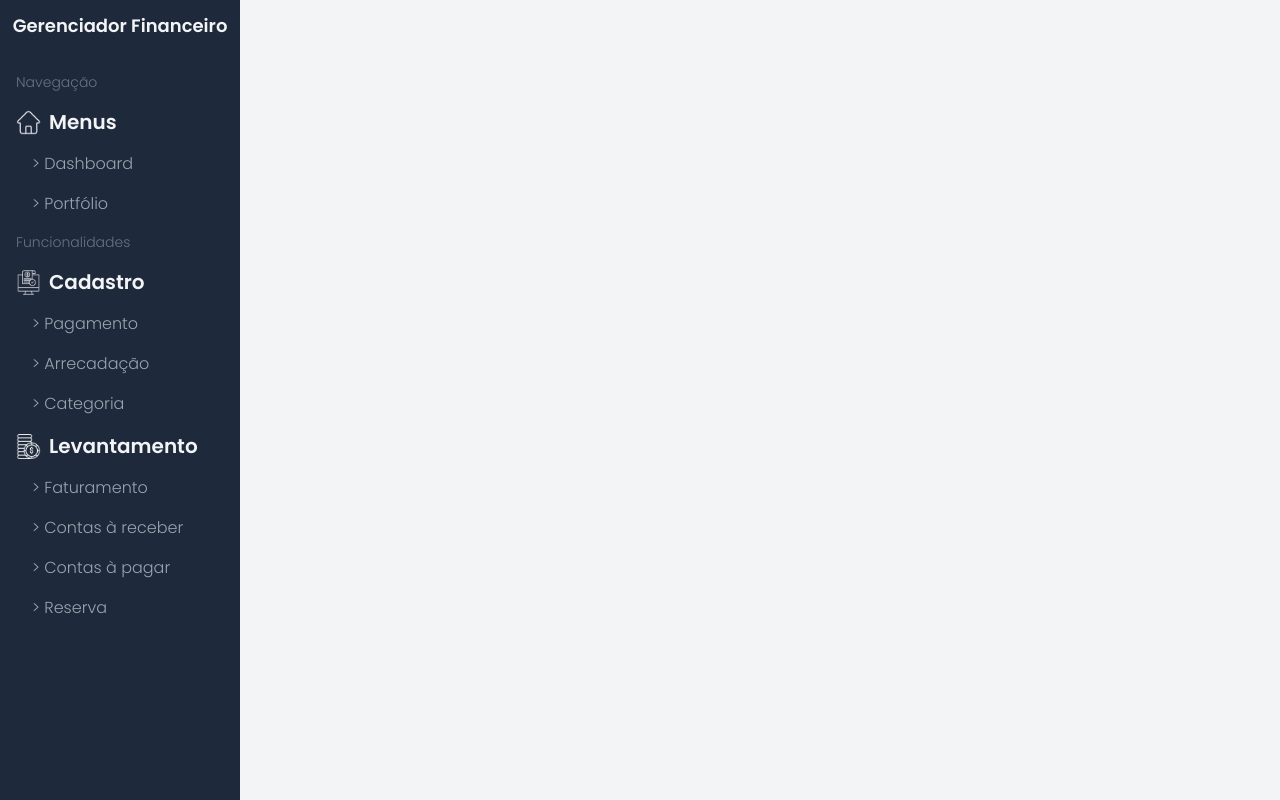
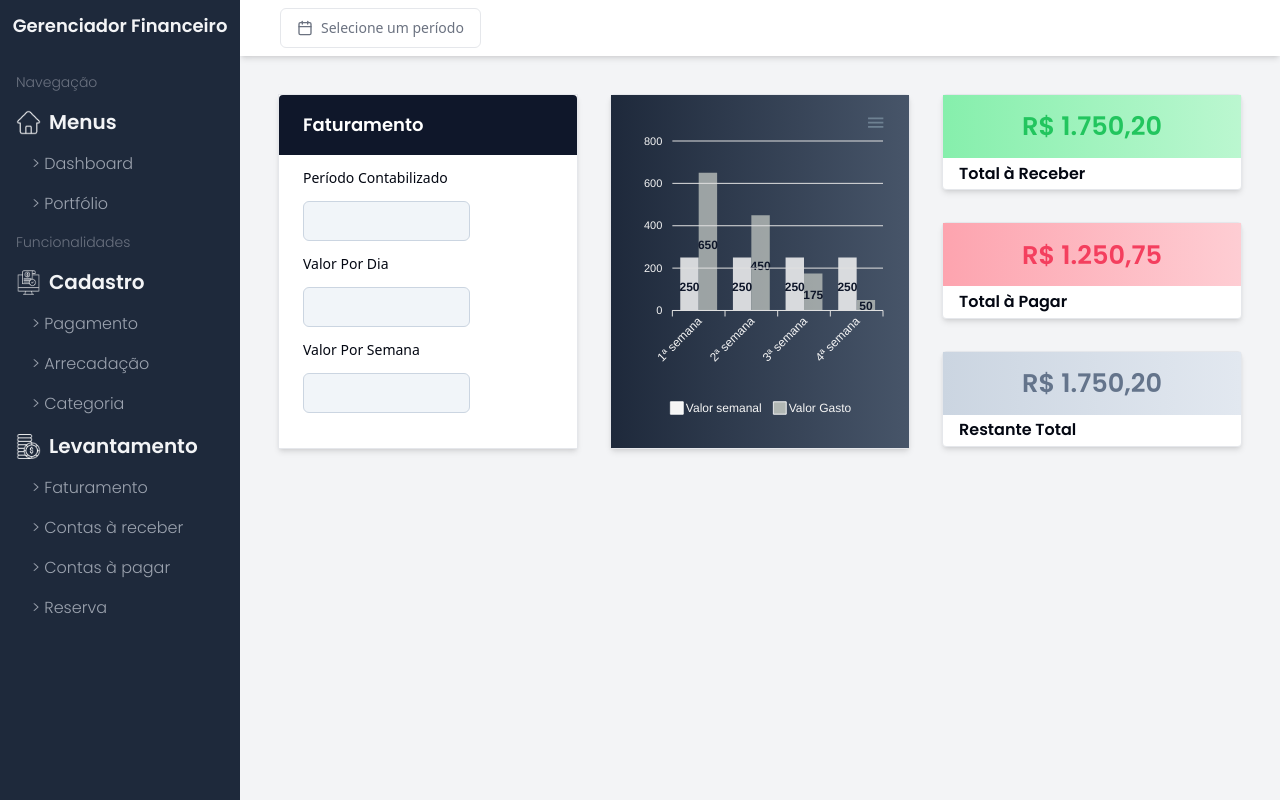
Before and after one commit to taynanhott/financial-manager, a Next.js app: page /gerenciar/levantamento/faturamento in a window 1280 px wide. Built offline with nearby package versions, Linux system fonts and the light colour scheme.

Commit message:
finalization of the base version of the menu layouts

```diff
--- a/src/app/gerenciar/cadastrar/categoria/page.tsx
+++ b/src/app/gerenciar/cadastrar/categoria/page.tsx
@@ -1,7 +1,7 @@
 "use client"
 
 import Submenu from "@/components/Html/Body/Submenu/submenu";
-import { TableListDeptor } from "@/components/Resources/Table";
+import { TableListCategory, TableListDeptor } from "@/components/Resources/Table";
 import { Button } from "@/components/ui/button";
 import { Input } from "@/components/ui/input";
 import { Label } from "@/components/ui/label";
@@ -52,7 +52,7 @@
 
                     <div className="h-80 col-span-1 border bg-white shadow-md">
                         <div className="h-full bg-gradient-to-r rounded-sm from-slate-800 to-slate-600">
-                            <TableListDeptor className={`h-72 p-4 w-full rounded-md`} />
+                            <TableListCategory className={`h-72 p-4 w-full rounded-md`} />
                         </div>
                     </div>
                 </div>
--- a/src/app/gerenciar/levantamento/faturamento/page.tsx
+++ b/src/app/gerenciar/levantamento/faturamento/page.tsx
@@ -1,6 +1,108 @@
+import Submenu from "@/components/Html/Body/Submenu/submenu";
+import Graph from "@/components/Resources/GraphApex";
+import { Input } from "@/components/ui/input";
+import { Label } from "@/components/ui/label";
+
+const graficoSimples = [
+    {
+        options: {
+            chart: {
+                id: "bar" as const,
+                foreColor: '#F5F5F5'
+            },
+            xaxis: {
+                categories: ['1ª semana', '2ª semana', '3ª semana', '4ª semana']
+            },
+            grid: {
+                position: 'front'
+            },
+            fill: {
+                colors: ['#F5F5F5', '#b1b7b4']
+            },
+            colors: ['#F5F5F5', '#b1b7b4'],
+            dataLabels: {
+                style: {
+                    colors: ['#0f172a']
+                }
+            },
+        },
+        series: [
+            {
+                name: "Valor semanal",
+                data: [250, 250, 250, 250]
+            },
+
+            {
+                name: "Valor Gasto",
+                data: [650, 450, 175, 50]
+            }
+        ],
+        height: 310
+    },
+]
+
 export default function Faturamento() {
     return (
-        <>
-        </>
+        <section className="grow lg:ml-[240px] mt-14 lg:mt-auto pb-12">
+            <div id="header-page">
+                <Submenu />
+            </div>
+
+            <div id="mid-page">
+                <div className="grid grid-cols-1 lg:grid-cols-3 gap-8 px-[38px] pt-[38px]">
+                    <div className="h-[355px] col-span-1 border bg-white shadow-md">
+                        <div className="items-center text-lg flex font-poppins-bold text-white bg-slate-900 rounded-t-sm mb-4">
+                            <p className="px-6 py-4">Faturamento</p>
+                        </div>
+
+                        <div className="flex flex-col items-start px-6">
+                            <Label>Período Contabilizado</Label>
+                            <Input
+                                className="bg-slate-100 w-full md:w-1/2 lg:w-2/3 border border-slate-300 my-4"
+                                type="text"
+                            />
+
+                            <Label>Valor Por Dia</Label>
+                            <Input
+                                className="bg-slate-100 w-full md:w-1/2 lg:w-2/3 border border-slate-300 my-4"
+                                type="text"
+                            />
+
+                            <Label>Valor Por Semana</Label>
+                            <Input
+                                className="bg-slate-100 w-full md:w-1/2 lg:w-2/3 border border-slate-300 my-4"
+                                type="text"
+                            />
+                        </div>
+                    </div>
+
+                    <div className="h-[355px] col-span-1 rounded-sm border bg-white shadow-md">
+
+                        <div className="h-full bg-gradient-to-r from-slate-800 to-slate-600">
+                            <Graph components={graficoSimples} />
+                        </div>
+                    </div>
+
+                    <div className="h-full lg:h-[340px] grid grid-cols-1 gap-8 col-span-1 rounded-sm">
+                        <div className="col-span-1 rounded-sm border bg-white shadow-md">
+                            <div className="h-2/3 flex justify-center items-center p-4 text-green-500  bg-gradient-to-r from-green-300 to-green-200">
+                                <p className="font-poppins-bold flex text-[160%] text-nowrap justify-center">R$ 1.750,20</p>
+                            </div>
+                            <div className="px-4 h-1/3 flex  justify-center lg:justify-start  font-poppins-bold items-center">Total à Receber</div>
+                        </div>
+                        <div className="col-span-1 rounded-sm border bg-white shadow-md">
+                            <div className="col-span-1 h-2/3 flex justify-center text-[160%] text-nowrap items-center font-poppins-bold p-4 text-rose-500 bg-gradient-to-r from-rose-300 to-rose-200">R$ 1.250,75</div>
+                            <div className="px-4 h-1/3 flex justify-center lg:justify-start font-poppins-bold items-center">Total à Pagar</div>
+                        </div>
+                        <div className="col-span-1 rounded-sm border bg-white shadow-md">
+                            <div className="h-2/3 flex justify-center items-center p-4 text-slate-500  bg-gradient-to-r from-slate-300 to-slate-200">
+                                <p className="font-poppins-bold flex text-[160%] text-nowrap justify-center">R$ 1.750,20</p>
+                            </div>
+                            <div className="px-4 h-1/3 flex  justify-center lg:justify-start  font-poppins-bold items-center">Restante Total</div>
+                        </div>
+                    </div>
+                </div>
+            </div>
+        </section >
     )
 }
--- a/src/app/gerenciar/levantamento/pagar/page.tsx
+++ b/src/app/gerenciar/levantamento/pagar/page.tsx
@@ -61,7 +61,7 @@
             }
         },
         series: [250, 650, 450, 150],
-        height: 170
+        height: 171
     },
 ]
 
@@ -82,13 +82,13 @@
                             <ListPaytDash className={`h-64 lg:h-96 p-4 w-full rounded-md`} />
                         </div>
                     </div>
-                    <div className="h-[475px] grid grid-cols-1 gap-8 col-span-1">
-                        <div className="col-span-1 border bg-white shadow-md">
+                    <div className="h-[475px] grid grid-cols-1 lg:grid-cols-4 gap-8 col-span-1">
+                        <div className="col-span-1 lg:col-span-4 border bg-white shadow-md">
                             <div className="h-full bg-gradient-to-r rounded-sm from-slate-800 to-slate-600">
                                 <Graph components={graficoSimples} />
                             </div>
                         </div>
-                        <div className="col-span-1 border bg-white shadow-md">
+                        <div className="col-span-1 lg:col-span-3 border bg-white shadow-md">
                             <Graph components={graficoDonut} />
                         </div>
                     </div>
--- a/src/app/gerenciar/levantamento/receber/page.tsx
+++ b/src/app/gerenciar/levantamento/receber/page.tsx
@@ -79,14 +79,14 @@
                         </div>
                     </div>
 
-                    <div className="h-[475px] grid grid-cols-1 gap-8 col-span-1">
-                        <div className="col-span-1 border bg-white shadow-md">
-                            <Graph components={graficoDonut} />
-                        </div>
-                        <div className="col-span-1 border bg-white shadow-md">
+                    <div className="h-[475px] grid grid-cols-1 lg:grid-cols-4 gap-8 col-span-1">
+                        <div className="col-span-1 lg:col-span-4 border bg-white shadow-md">
                             <div className="h-full bg-gradient-to-r rounded-sm from-slate-800 to-slate-600">
                                 <Graph components={graficoSimples} />
                             </div>
+                        </div>
+                        <div className="col-span-1 lg:col-span-3 border bg-white shadow-md">
+                            <Graph components={graficoDonut} />
                         </div>
                     </div>
                 </div>
--- a/src/components/Resources/Table/index.tsx
+++ b/src/components/Resources/Table/index.tsx
@@ -1,4 +1,5 @@
 import { ScrollArea } from "@/components/ui/scroll-area"
+import { useCategory } from "@/context/CategoryContext";
 import { useDeptor } from "@/context/DebtorContext";
 import { useEntries } from "@/context/EntriesContext";
 
@@ -119,6 +120,39 @@
     );
 }
 
+export function TableListCategory({ className }: Props) {
+    const { category } = useCategory();
+
+    return (
+        <ScrollArea className={className}>
+            <div className="relative">
+                <table className="text-white divide-y divide-gray-200 w-full">
+                    <thead className="sticky top-0 bg-gradient-to-r from-slate-800 to-slate-600 z-10">
+                        <tr>
+                            <th className="p-2 text-left text-xs font-medium uppercase tracking-wider">Descrição da categoria</th>
+                        </tr>
+                    </thead>
+                    <tbody className=" divide-y divide-gray-200">
+                        {category.length > 0 ? (
+                            category.map((invoice: any, index: number) => (
+                                <tr key={index}>
+                                    <td className="p-2 text-sm font-medium">{invoice.description}</td>
+                                </tr>
+                            ))
+                        ) : (
+                            <tr>
+                                <td colSpan={4} className="p-2 text-sm font-medium text-center">
+                                    Nenhum registro cadastrado
+                                </td>
+                            </tr>
+                        )}
+                    </tbody>
+                </table>
+            </div>
+        </ScrollArea>
+    );
+}
+
 export function TableListPay({ className }: Props) {
     const { entries } = useEntries();
 
```
